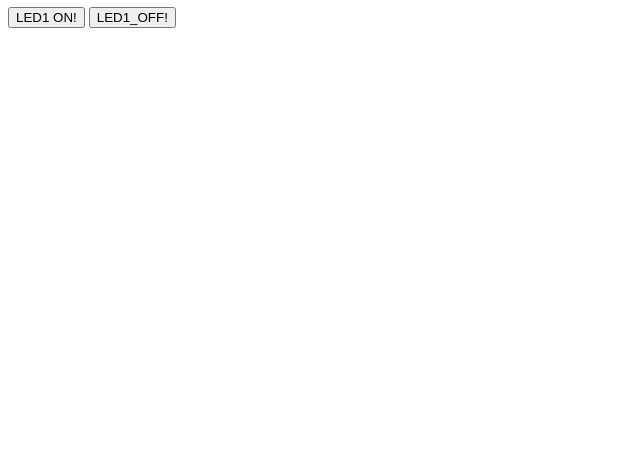
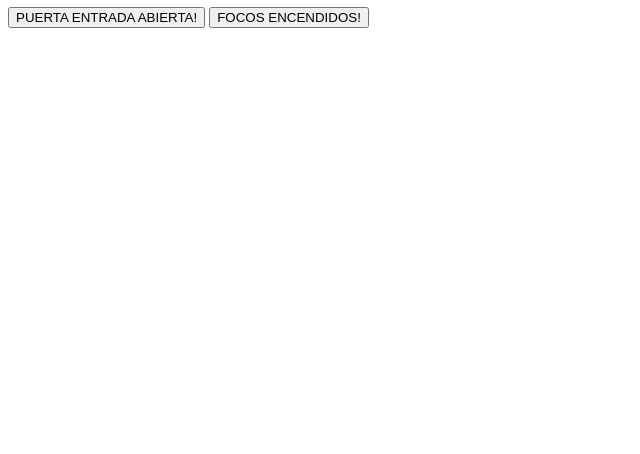
Before and after one commit to jhgonzalez88/jeff, a plain HTML site: page templates/index.html in a window 1280 px wide. Shown: the part 346-800 px from the top of the page, without its empty margins (0-640 px from the left). Drawn offline with Linux system fonts and the light colour scheme.

Commit message:
Update index.html

```diff
--- a/templates/index.html
+++ b/templates/index.html
@@ -11,9 +11,9 @@
 <img src="/static/images/iot.png" alt="user">
 <h1>Sensor:</h><h id="sensor">--</h1>
 <button id = 'LED1On'type="button" onclick="LED1_On();">
-LED1 ON!</button>
+PUERTA ENTRADA ABIERTA!</button>
 <button id = 'LED1Off' type="button" onclick="LED1_Off();">
-LED1_OFF!</button>
+FOCOS ENCENDIDOS!</button>
 
 <script>
 
```
